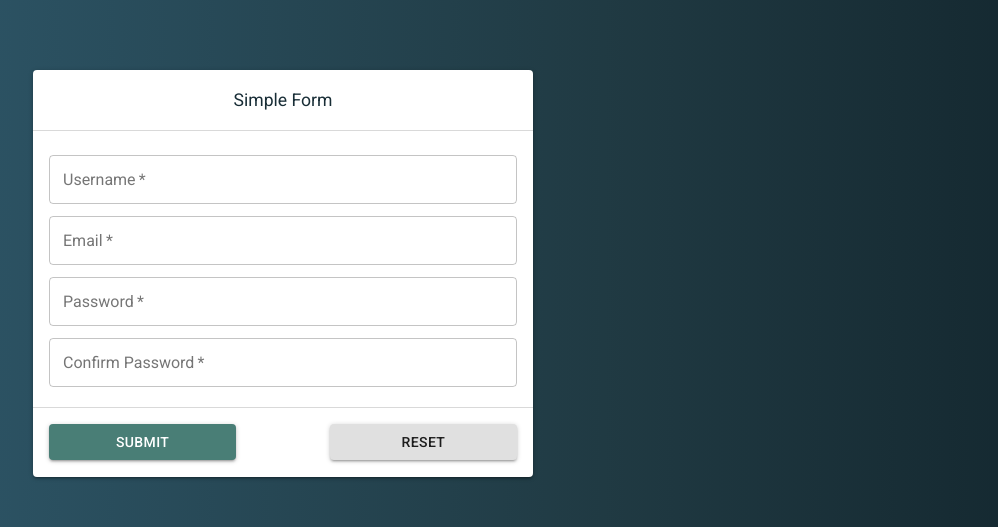
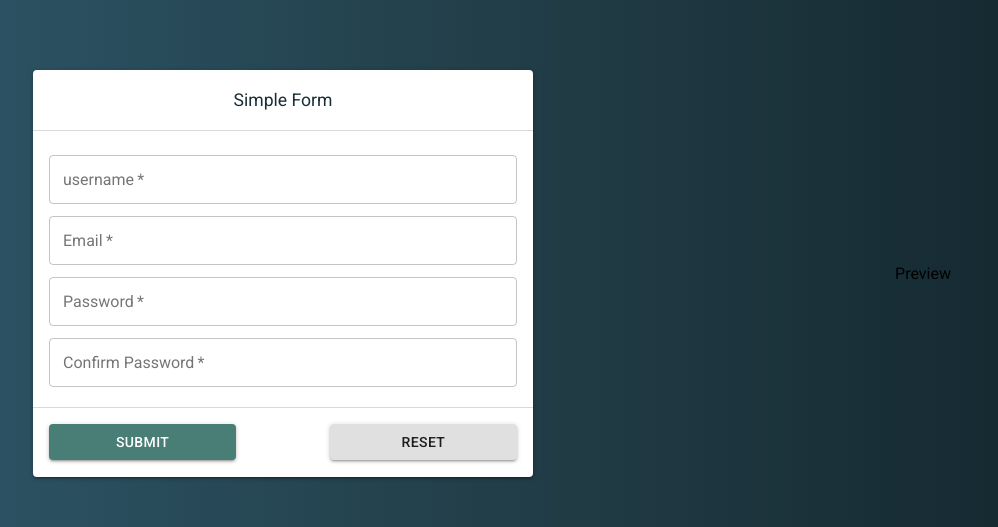
Before and after one commit to AshkanPM/riform, a React (Create React App) app in the folder example/: page / in a window 1280 px wide. Shown: the part 127-654 px from the top of the page, without its empty margins (37-1035 px from the left). Built offline with nearby package versions, Linux system fonts and the light colour scheme.

Commit message:
feat(Forms): Break into granular components

```diff
--- a/example/src/Components/Forms/Forms.js
+++ b/example/src/Components/Forms/Forms.js
@@ -1,61 +1,19 @@
 import React, { Component } from 'react'
 import styles from './Forms.module.scss'
 
+import SimpleForm from './SimpleForm/SimpleForm'
+
 import Grid from '@material-ui/core/Grid'
-import Paper from '@material-ui/core/Paper'
-import TextField from '@material-ui/core/TextField'
-import Button from '@material-ui/core/Button'
 
 class Forms extends Component {
-
     render() {
         return (
-            <Grid container className={styles.simpleForm}>
+            <Grid container className={styles.forms}>
                 <Grid item className={styles.center} xs={6}>
-                    <Paper className={styles.paper}>
-                        <div className={styles.head}>
-                            <span>Simple Form</span>
-                        </div>
-
-                        <div className={styles.body}>
-                            <TextField
-                                fullWidth
-                                required
-                                label="Username"
-                                margin="dense"
-                                variant="outlined"
-                            />
-                            <TextField
-                                fullWidth
-                                required
-                                label="Email"
-                                margin="dense"
-                                variant="outlined"
-                            />
-                            <TextField
-                                fullWidth
-                                required
-                                label="Password"
-                                margin="dense"
-                                variant="outlined"
-                            />
-                            <TextField
-                                fullWidth
-                                required
-                                label="Confirm Password"
-                                margin="dense"
-                                variant="outlined"
-                            />
-                        </div>
-
-                        <div className={styles.actions}>
-                            <Button variant="contained" color="secondary">Submit</Button>
-                            <Button variant="contained">Reset</Button>
-                        </div>
-                    </Paper>
+                    <SimpleForm />
                 </Grid>
                 <Grid item className={styles.center} xs={6}>
-
+                    <p>Preview</p>
                 </Grid>
 
             </Grid>
--- a/example/src/Components/Forms/Forms.module.scss
+++ b/example/src/Components/Forms/Forms.module.scss
@@ -1,4 +1,4 @@
-.simpleForm {
+.forms {
     width: 100vw;
     height: 100vh;
     overflow-x: hidden;
@@ -18,44 +18,3 @@
     justify-content: center;
     align-items: center;
 }
-
-.paper {
-    width: 500px;
-
-    .head {
-        height: 60px;
-        border-bottom: 1px solid rgba(0, 0, 0, 0.15);
-        display: flex;
-        justify-content: center;
-        align-items: center;
-
-        span {
-            color: #182d36;
-            font-size: 1.1em;
-        }
-    }
-
-    .body {
-        padding: 1rem;
-    }
-
-    .actions {
-        height: 70px;
-        border-top: 1px solid rgba(0, 0, 0, 0.15);
-
-        display: flex;
-        align-items: center;
-        justify-content: space-between;
-
-        padding: 1rem;
-        box-sizing: border-box;
-
-        button {
-            width: 40%;
-        }
-    }
-}
-
-.input {
-    width: 100%;
-}
--- /dev/null
+++ b/example/src/Components/Forms/SimpleForm/SimpleForm.js
@@ -0,0 +1,36 @@
+import React, { Component } from 'react'
+import styles from './SimpleForm.module.scss'
+
+import TextInput from '../../../UI/TextInput/TextInput'
+
+import Paper from '@material-ui/core/Paper'
+import Button from '@material-ui/core/Button'
+
+class SimpleForm extends Component {
+    render() {
+        return (
+            <Paper className={styles.paper}>
+                <div className={styles.head}>
+                    <span>Simple Form</span>
+                </div>
+
+                <div className={styles.body}>
+                    <TextInput label='username' />
+
+                    <TextInput label='Email' />
+
+                    <TextInput label='Password' type='password' />
+
+                    <TextInput label='Confirm Password' type='password' />
+                </div>
+
+                <div className={styles.actions}>
+                    <Button variant='contained' color='secondary'>Submit</Button>
+                    <Button variant='contained'>Reset</Button>
+                </div>
+            </Paper>
+        )
+    }
+}
+
+export default SimpleForm
--- /dev/null
+++ b/example/src/Components/Forms/SimpleForm/SimpleForm.module.scss
@@ -0,0 +1,36 @@
+.paper {
+    width: 500px;
+
+    .head {
+        height: 60px;
+        border-bottom: 1px solid rgba(0, 0, 0, 0.15);
+        display: flex;
+        justify-content: center;
+        align-items: center;
+
+        span {
+            color: #182d36;
+            font-size: 1.1em;
+        }
+    }
+
+    .body {
+        padding: 1rem;
+    }
+
+    .actions {
+        height: 70px;
+        border-top: 1px solid rgba(0, 0, 0, 0.15);
+
+        display: flex;
+        align-items: center;
+        justify-content: space-between;
+
+        padding: 1rem;
+        box-sizing: border-box;
+
+        button {
+            width: 40%;
+        }
+    }
+}
--- /dev/null
+++ b/example/src/UI/TextInput/TextInput.js
@@ -0,0 +1,28 @@
+import React, { Component } from 'react'
+import PropTypes from 'prop-types'
+
+import TextField from '@material-ui/core/TextField'
+
+class TextInput extends Component {
+    static propTypes = {
+        label: PropTypes.string.isRequired,
+        type: PropTypes.string
+    }
+
+    render() {
+        const { label, type } = this.props
+
+        return (
+            <TextField
+                fullWidth
+                required
+                label={label}
+                type={type}
+                margin='dense'
+                variant='outlined'
+            />
+        )
+    }
+}
+
+export default TextInput
```
Also changed, not shown: 1 other file (tests, documents, lock files or other folders).
